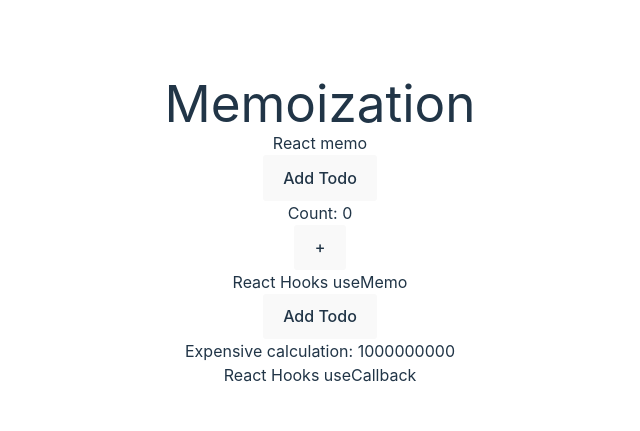
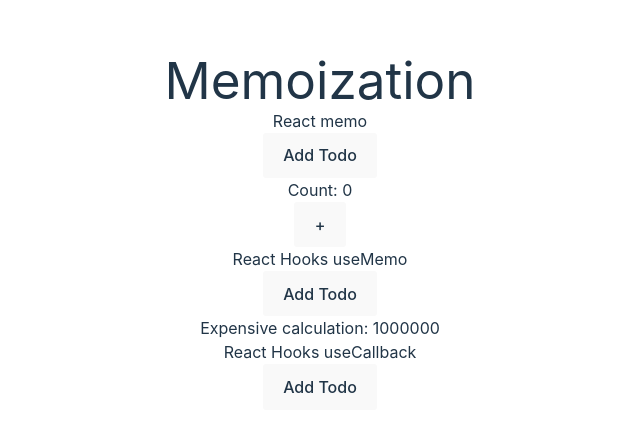
Before and after one commit to MrSudden/Development, a React (Vite) app in the folder ReactJSDev/Learn/SimpliLearn/SimpliLearn/: page / in a window 1280 px wide. Shown: the part 169-600 px from the top of the page, without its empty margins (320-960 px from the left). Built offline with nearby package versions, Linux system fonts and the light colour scheme.

Commit message:
Finalize memoization with useCallback

```diff
--- a/ReactJSDev/Learn/SimpliLearn/SimpliLearn/package.json
+++ b/ReactJSDev/Learn/SimpliLearn/SimpliLearn/package.json
@@ -25,6 +25,7 @@
     "eslint-plugin-react-refresh": "^0.4.7",
     "nodemon": "^3.1.4",
     "postcss": "^8.4.39",
+    "prettier": "3.3.3",
     "tailwindcss": "^3.4.4",
     "vite": "^5.3.1"
   }
--- a/ReactJSDev/Learn/SimpliLearn/SimpliLearn/src/Lesson_4/Memo.jsx
+++ b/ReactJSDev/Learn/SimpliLearn/SimpliLearn/src/Lesson_4/Memo.jsx
@@ -1,23 +1,39 @@
-import { useMemo, useState } from 'react';
+/* eslint-disable react-hooks/exhaustive-deps */
+import { useCallback, useMemo, useState } from "react";
 import Todos from "./Todo";
 
 function Memo() {
   const [count, setCount] = useState(0);
   const [todos, setTodos] = useState([]);
   const [newTodos, setNewTodos] = useState([]);
-    const memoizedValue = useMemo(() =>  expensiveCalc(count), [count]);
+  const [newNewTodos, setNewNewTodos] = useState([]);
+  const memoizedValue = useMemo(() => expensiveCalc(count), [count]);
 
   const addTodo = () => {
-        setTodos((t) => [...t, { id: crypto.randomUUID(), title: `Todo ${count + 1}` }]);
+    setTodos((t) => [
+      ...t,
+      { id: crypto.randomUUID(), title: `Todo ${count + 1}` },
+    ]);
     setCount(count + 1);
-    }
+  };
 
   const addNewTodo = () => {
-        setNewTodos((t) => [...t, { id: crypto.randomUUID(), title: `Todo ${count + 1}` }]);
-    }
+    setNewTodos((t) => [
+      ...t,
+      { id: crypto.randomUUID(), title: `Todo ${count + 1}` },
+    ]);
+  };
+
+  const addNewNewTodo = useCallback(() => {
+    setNewNewTodos((t) => [
+      ...t,
+      { id: crypto.randomUUID(), title: `Todo ${count + 1}` },
+    ]);
+  }, [newNewTodos]);
 
   const buttonStyle = "text-white bg-cyan-600 w-50 my-2";
-    const todoStyle = "flex flex-col place-items-center text-sm w-96 py-5 bg-slate-200";
+  const todoStyle =
+    "flex flex-col place-items-center text-sm w-96 py-5 bg-slate-200";
   const childTodoStyle = "flex flex-col place-items-start";
   return (
     <>
@@ -26,29 +42,42 @@ function Memo() {
         <div className={todoStyle}>
           <div className="mb-2">React memo</div>
           <Todos todos={todos} todoStyle={childTodoStyle} />
-                    <button className={buttonStyle} onClick={addTodo}>Add Todo</button>
+          <button className={buttonStyle} onClick={addTodo}>
+            Add Todo
+          </button>
           <div>Count: {count}</div>
-                    <button className={buttonStyle} onClick={() => setCount(count + 1)}>+</button>
+          <button className={buttonStyle} onClick={() => setCount(count + 1)}>
+            +
+          </button>
         </div>
         <div className={todoStyle}>
           <div className="mb-2">React Hooks useMemo</div>
-                    <Todos todos={newTodos} addTodo={addNewTodo} buttonStyle={buttonStyle} todoStyle={childTodoStyle} />
+          <Todos todos={newTodos} todoStyle={childTodoStyle} />
+          <button className={buttonStyle} onClick={addNewTodo}>
+            Add Todo
+          </button>
           <div>Expensive calculation: {memoizedValue}</div>
         </div>
         <div className={todoStyle}>
           <div className="mb-2">React Hooks useCallback</div>
+          <Todos
+            todos={newNewTodos}
+            addTodo={addNewNewTodo}
+            buttonStyle={buttonStyle}
+            todoStyle={childTodoStyle}
+          />
         </div>
       </div>
     </>
-    )
+  );
 }
 
 export default Memo;
 
 const expensiveCalc = (num) => {
   console.log("Expensive calculation");
-    for (let i = 0; i < 1000000000; i++) {
+  for (let i = 0; i < 1000000; i++) {
     num += 1;
   }
   return num;
-}
+};
```
Also changed, not shown: ReactJSDev/Learn/SimpliLearn/SimpliLearn/src/Lesson_4/Todo.jsx (+20 -10 lines), 1 other file (tests, documents, lock files or other folders). Lines whose indentation alone changed are shown as unchanged.
